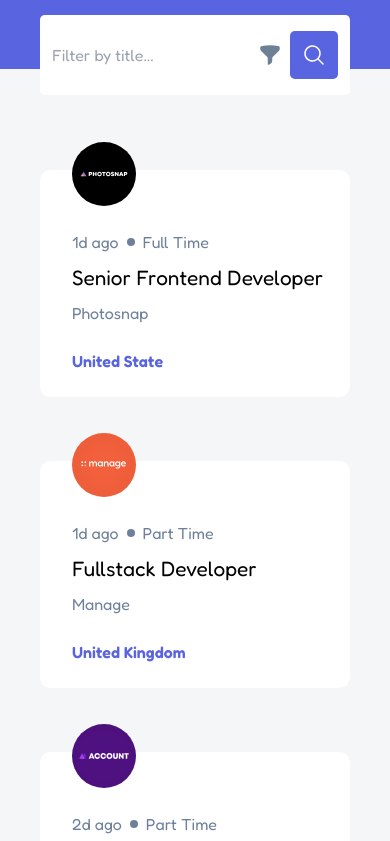
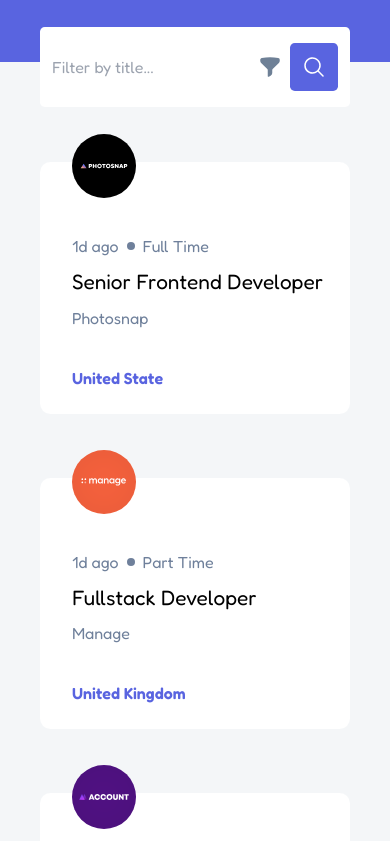
Before and after one commit to Sye-5pace/Devjobs_Web-App, a website built with Vite: page index.html in a window 390 px wide. Shown: the part 147-988 px from the top of the page. Built offline with nearby package versions, Linux system fonts and the light colour scheme.

Commit message:
Homepage Mobile UI updated

```diff
--- a/index.html
+++ b/index.html
@@ -10,9 +10,9 @@
     <link href="https://fonts.googleapis.com/css2?family=Fredoka:wght@300;400;500;600;700&display=swap" rel="stylesheet">
     <title>Devjobs Web App</title>
   </head>
-  <body class="grid w-full min-h-screen p-0 m-0 bg-athens-gray border-box font-fredoka mobile:grid-rows-[10%_70%] gap-y-[4.8rem]">
+  <body class="grid w-full min-h-screen p-0 m-0 bg-athens-gray border-box font-fredoka mobile:grid-rows-[9%_70%] gap-y-[4.8rem]">
     <header class="bg-royal-blue">
-      <div class="flex flex-col gap-y-9 mt-[3.4rem]">
+      <div class="flex flex-col gap-y-9 mt-[4.125rem]">
         <section class="flex flex-row items-center justify-between mobile:mx-10">
           <a href="" id="default-refresher" class="text-[#fff] font-medium text-[3rem] cursor-pointer">devjobs</a>
           <div class="flex flex-row justify-between h-6 gap-2">
--- a/job-loader.js
+++ b/job-loader.js
@@ -48,7 +48,7 @@ const createJobCards = (job,index)=>{
         jobCard.appendChild(jobIcon)
         jobCard.appendChild(jobDetails)
         jobCard.appendChild(companyLocation)
-        jobCard.classList.add('flex','flex-col','pl-8','bg-[#fff]','gap-y-6','pb-6' ,'rounded-[0.65rem]')
+        jobCard.classList.add('flex','flex-col','pl-8','bg-[#fff]','gap-y-9','pb-6' ,'rounded-[0.65rem]')
 
 
         jobCard.addEventListener('click',(event)=>{
```
Also changed, not shown: dist/output.css.
